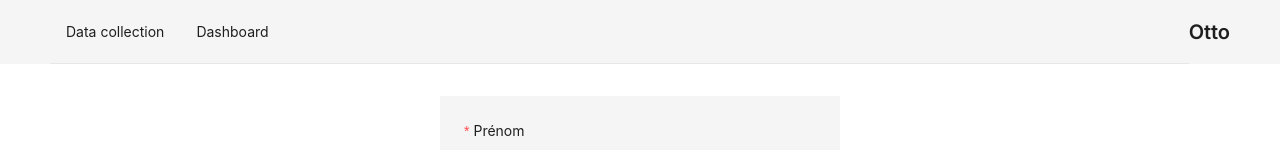
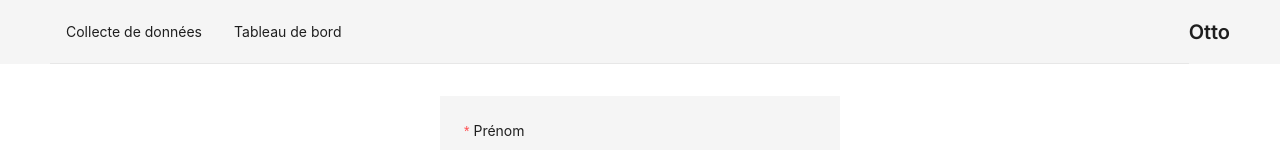
Before and after one commit to pavloliashchynskyi/TheOtto, a React (Vite) app in the folder client/: page / in a window 1280 px wide. Shown: the top 150 px of the page. Built offline with nearby package versions, Linux system fonts and the light colour scheme.

Commit message:
translate into french

```diff
--- a/client/src/components/AppLayout/AppLayout.tsx
+++ b/client/src/components/AppLayout/AppLayout.tsx
@@ -15,8 +15,8 @@ export const AppLayout: React.FC = () => {
 
   const menuItems: ItemType<MenuItemType>[] = useMemo(
     () => [
-      { key: MENU_ITEMS_KEYS.COLLECT_DATA, label: "Data collection" },
-      { key: MENU_ITEMS_KEYS.DASHBOARD, label: "Dashboard" },
+      { key: MENU_ITEMS_KEYS.COLLECT_DATA, label: "Collecte de données" },
+      { key: MENU_ITEMS_KEYS.DASHBOARD, label: "Tableau de bord" },
     ],
     [],
   );
--- a/client/src/components/pages/Dashboard/DashboardPage.tsx
+++ b/client/src/components/pages/Dashboard/DashboardPage.tsx
@@ -63,7 +63,7 @@ export const DashboardPage = () => {
           dataSource={dataSource}
           pagination={{
             total: data.count,
-            showTotal: (total: number) => `Total ${total} items`,
+            showTotal: (total: number) => `Total ${total} articles`,
             defaultCurrent: 1,
             onChange: (page: number) => {
               if (page === 1) {
```
